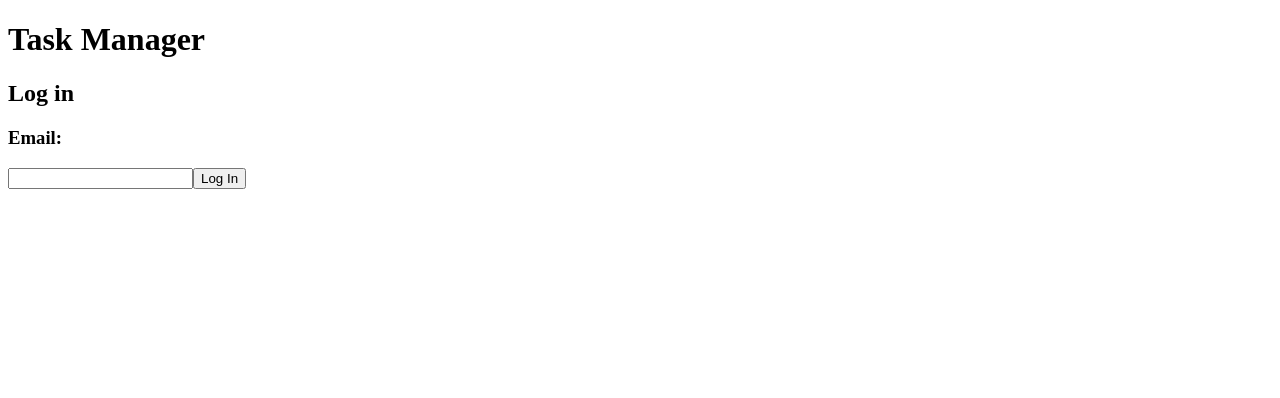
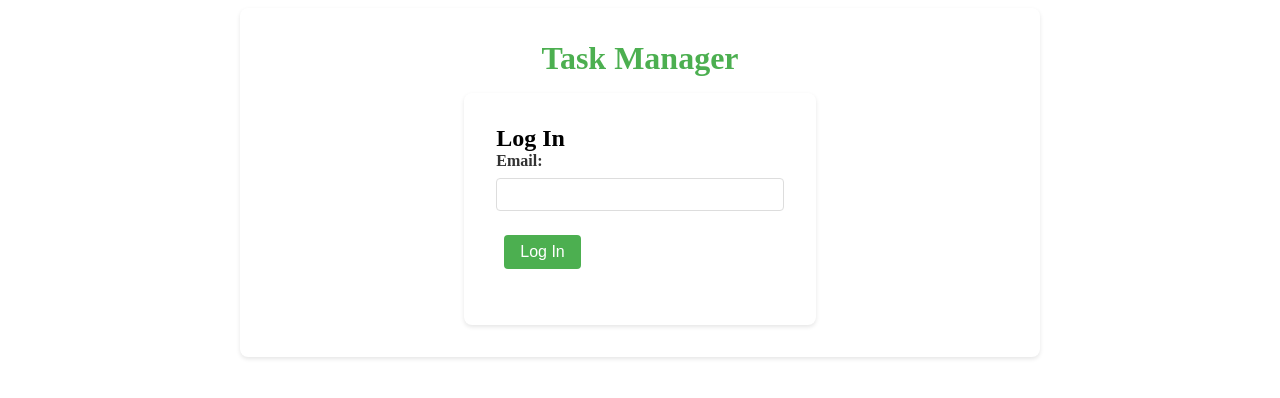
Before and after one commit to daniyalshafiq1234/Task-Manager, a Vue app: page / in a window 1280 px wide. Both pictures are taken after a click on the button "Sign In". Shown: the top 398 px of the page. Built offline with nearby package versions, Linux system fonts and the light colour scheme; data requests are answered from the project's data file.

Commit message:
styling added

```diff
--- a/src/App.vue
+++ b/src/App.vue
@@ -1,15 +1,14 @@
 <template>
   <main>
-    <div>
-      <h1>Task Manager</h1>
-      <div >
-        <sign-in v-show="!signedIn"
-          :submitForm="submitForm"
-          :logIn="logIn"/>
-
-        <task-list v-show="signedIn"
+    <div class="container">
+      <h1 class="title">Task Manager</h1>
+      <div class="content">
+        <sign-in v-show="!signedIn" :submitForm="submitForm" :logIn="logIn" />
+        <task-list
+          v-show="signedIn"
           :loggedInUserEmail="loggedInUserEmail"
-          :newTask="newTask"/>
+          :newTask="newTask"
+        />
       </div>
     </div>
   </main>
@@ -71,6 +70,42 @@ export default{
 </script>
 
 <style scoped>
+* {
+  box-sizing: border-box;
+  margin: 0;
+  padding: 0;
+}
+
+body {
+  font-family: "Poppins", sans-serif;
+  font-weight: 500;
+  font-style: normal;
+  background-color: #f4f4f9;
+  color: #333;
+}
+
+.container {
+  max-width: 800px;
+  margin: 0 auto;
+  padding: 2rem;
+  background: #fff;
+  border-radius: 8px;
+  box-shadow: 0 2px 4px rgba(0, 0, 0, 0.1);
+}
+
+.title {
+  font-size: 2rem;
+  text-align: center;
+  margin-bottom: 1rem;
+  color: #4caf50;
+}
+
+.content {
+  display: flex;
+  flex-direction: column;
+  align-items: center;
+}
+
 header {
   line-height: 1.5;
 }
@@ -97,4 +132,44 @@ header {
     flex-wrap: wrap;
   }
 }
+
+.sign-in,
+.task-list {
+  width: 100%;
+  max-width: 600px;
+  margin: 1rem 0;
+  padding: 1rem;
+  background: #fafafa;
+  border-radius: 8px;
+  box-shadow: 0 1px 3px rgba(0, 0, 0, 0.1);
+}
+
+.sign-in form,
+.task-list form {
+  display: flex;
+  flex-direction: column;
+}
+
+.sign-in form input,
+.task-list form input {
+  margin-bottom: 1rem;
+  padding: 0.5rem;
+  border: 1px solid #ddd;
+  border-radius: 4px;
+}
+
+.sign-in form button,
+.task-list form button {
+  padding: 0.5rem;
+  border: none;
+  border-radius: 4px;
+  background: #4caf50;
+  color: white;
+  cursor: pointer;
+}
+
+.sign-in form button:hover,
+.task-list form button:hover {
+  background: #45a049;
+}
 </style>
--- a/src/components/sign-in.vue
+++ b/src/components/sign-in.vue
@@ -1,28 +1,48 @@
 <template>
-    <div>
-        <div v-if="options">
-            <button @click="signIn">Sign In</button>
-            <button @click="signUp">Sign Up</button>
+    <div class="container">
+    <div v-if="options" class="options">
+      <button @click="signIn" class="btn">Sign In</button>
+      <button @click="signUp" class="btn">Sign Up</button>
     </div>
     <div v-else>
-            <div v-if="!signin">
+      <div v-if="!signin" class="form-container">
         <h2>Sign Up</h2>
-                <div>
-                    <h3>First Name:</h3>
-                    <input type="text" v-model="first_name"/>
-                    <h3>Last Name:</h3>
-                    <input type="text" v-model="last_name"/>
-                    <h3>Email:</h3>
-                    <input type="text" v-model="email"/>
-                    <button @click="formSubmission">Submit</button>
+        <div class="form-group">
+          <label for="first-name">First Name:</label>
+          <input
+            type="text"
+            id="first-name"
+            v-model="first_name"
+            class="input-field"
+          />
+          <label for="last-name">Last Name:</label>
+          <input
+            type="text"
+            id="last-name"
+            v-model="last_name"
+            class="input-field"
+          />
+          <label for="email-signup">Email:</label>
+          <input
+            type="text"
+            id="email-signup"
+            v-model="email"
+            class="input-field"
+          />
+          <button @click="formSubmission" class="btn">Submit</button>
         </div>
       </div>
-            <div v-else>
-                <h2>Log in</h2>
-                <div>
-                    <h3>Email:</h3>
-                    <input type="text" v-model="email">
-                    <button @click="logIn(email)">Log In</button>
+      <div v-else class="form-container">
+        <h2>Log In</h2>
+        <div class="form-group">
+          <label for="email-login">Email:</label>
+          <input
+            type="text"
+            id="email-login"
+            v-model="email"
+            class="input-field"
+          />
+          <button @click="logIn(email)" class="btn">Log In</button>
         </div>
       </div>
     </div>
@@ -73,3 +93,73 @@ export default {
 }
 
 </script>
+
+<style scoped>
+* {
+  box-sizing: border-box;
+  margin: 0;
+  padding: 0;
+}
+
+body {
+  font-family: "Poppins", sans-serif;
+  font-weight: 500;
+  font-style: normal;
+  background-color: #f4f4f9;
+  color: #333;
+}
+
+.container {
+  max-width: 400px;
+  margin: 2rem auto;
+  padding: 2rem;
+  background: #fff;
+  border-radius: 8px;
+  box-shadow: 0 2px 4px rgba(0, 0, 0, 0.1);
+}
+
+.options {
+  text-align: center;
+  margin-bottom: 2rem;
+}
+
+.btn {
+  display: inline-block;
+  padding: 0.5rem 1rem;
+  margin: 0.5rem;
+  border: none;
+  border-radius: 4px;
+  background: #4caf50;
+  color: white;
+  cursor: pointer;
+  font-size: 1rem;
+  transition: background 0.3s ease;
+}
+
+.btn:hover {
+  background: #45a049;
+}
+
+.form-container {
+  text-align: left;
+}
+
+.form-group {
+  margin-bottom: 1rem;
+}
+
+.form-group label {
+  display: block;
+  margin-bottom: 0.5rem;
+  color: #333;
+  font-weight: bold;
+}
+
+.input-field {
+  width: 100%;
+  padding: 0.5rem;
+  border: 1px solid #ddd;
+  border-radius: 4px;
+  margin-bottom: 1rem;
+}
+</style>
```
Also changed, not shown: src/components/task-list.vue (+143 -37 lines). Lines whose indentation alone changed are shown as unchanged.
